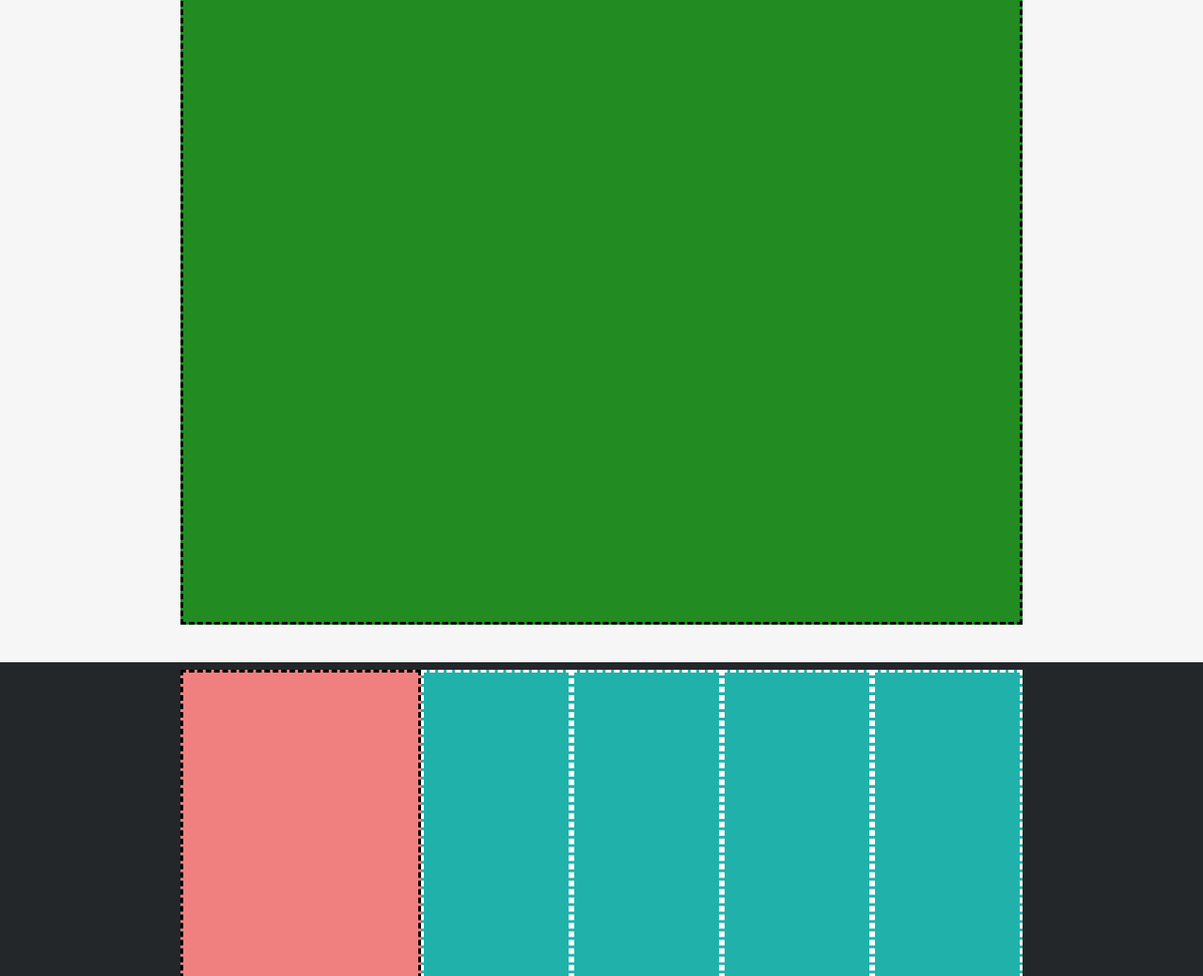
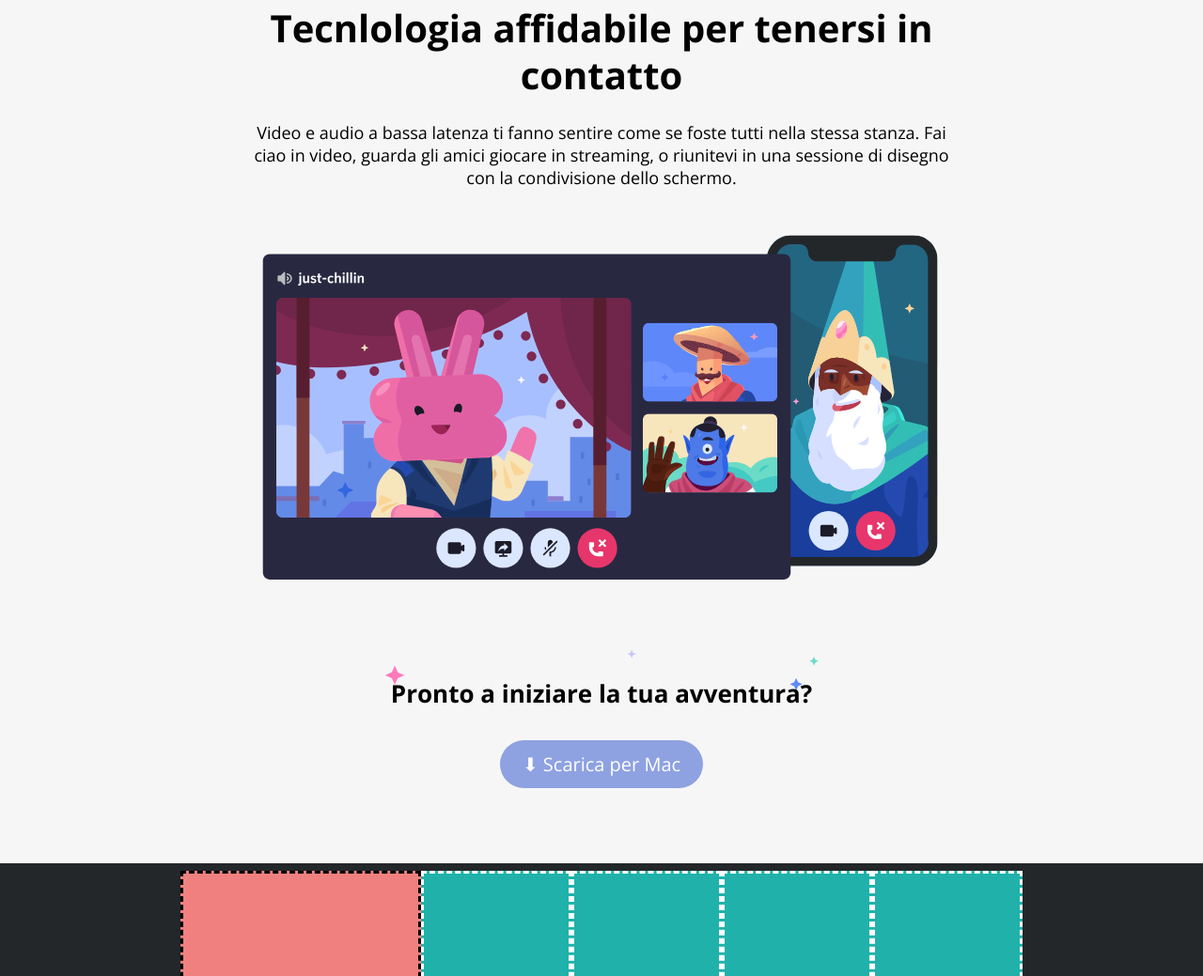
Before and after one commit to Ahri-code/htmlcss-discord, a plain HTML site: page index.html in a window 1280 px wide. Shown: the part 2413-3452 px from the top of the page at 94% size. Drawn offline with nearby package versions, Linux system fonts and the light colour scheme.

Commit message:
Feat(main): main done Style(main): main done

```diff
--- a/css/style.css
+++ b/css/style.css
@@ -178,12 +178,46 @@ h1 {
 /* The Big One */
 
 #big-one {
-    height: 700px;
-    width: 70%;
-    background-color: #228b22;
-    margin-top: 2.5rem;
-    margin-bottom: 2.5rem;
-    border: 3px dashed black;
+    width: 60%;
+    margin-top: 5rem;
+    margin-bottom: 5rem;
+    text-align: center;
+    /* height: 700px; */
+    /* background-color: #228b22;
+    border: 3px dashed black; */
+}
+
+#big-one h2 {
+    line-height: 50px;
+    font-size: 40px;
+}
+
+#big-one p {
+    padding-top: 1.5rem;
+    font-size: 18px;
+}
+
+#big-one img {
+    width: 100%;
+}
+
+#big-one h3 {
+    font-size: 26px;
+    padding-top: 3rem;
+    background-image: url(../img/stars.svg);
+    background-repeat: no-repeat;
+    background-size: 60%;
+    background-position: center;
+}
+
+#big-one button {
+    font-size: 20px;
+    color: white;
+    background-color: #8ea1e1;
+    padding: 0.75rem 1.5rem;
+    border: 0;
+    border-radius: 30px;
+    margin-top: 2rem;
 }
 
 /* Footer */
--- a/index.html
+++ b/index.html
@@ -108,7 +108,22 @@
         <!-- The Big One -->
         <div class="flex-container second-color">
             <div id="big-one">
+                <h2>
+                    Tecnlologia affidabile per tenersi in contatto
+                </h2>
 
+                <p>
+                    Video e audio a bassa latenza ti fanno sentire come se foste tutti nella stessa stanza. Fai ciao in video, guarda gli amici giocare in streaming, o riunitevi in una sessione di disegno con la condivisione dello schermo.
+                </p>
+
+                <img src="./img/item4-big.svg" alt="item4" id="item4">
+                <h3>
+                    Pronto a iniziare la tua avventura?
+                </h3>
+
+                <button>
+                    &#11015 Scarica per Mac
+                </button>
             </div>
         </div>
     </main>
```
Also changed, not shown: img/item4-big.svg (added), img/stars.svg (added).
